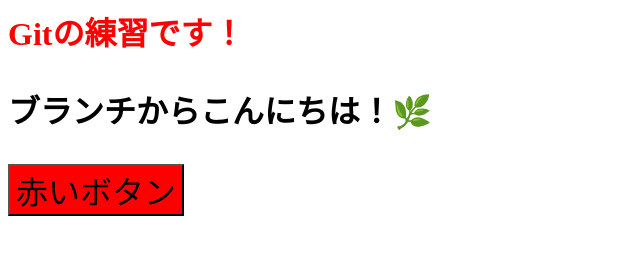
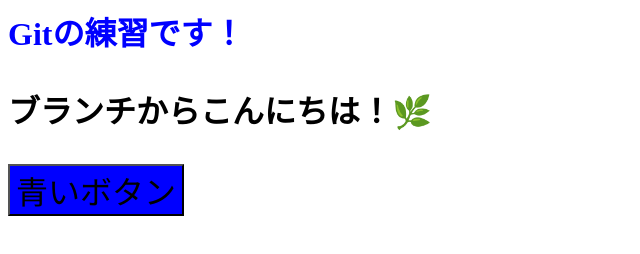
Before and after one commit to shoya-minakawa/git-practice2, a plain HTML site: page index.html in a window 1280 px wide. Shown: the whole page, without its empty margins (0-640 px from the left). Drawn offline with Linux system fonts and the light colour scheme.

Commit message:
赤から青に変更しました。

```diff
--- a/index.html
+++ b/index.html
@@ -6,8 +6,8 @@
     <title>Gitの練習</title>
   </head>
   <body>
-    <h1 style="color: red">Gitの練習です！</h1>
+    <h1 style="color: blue">Gitの練習です！</h1>
     <p style="font-size: 2rem; font-weight: bold">ブランチからこんにちは！🌿</p>
-    <button style="background-color: red; font-size: 2rem">赤いボタン</button>
+    <button style="background-color: blue; font-size: 2rem">青いボタン</button>
   </body>
 </html>
```
